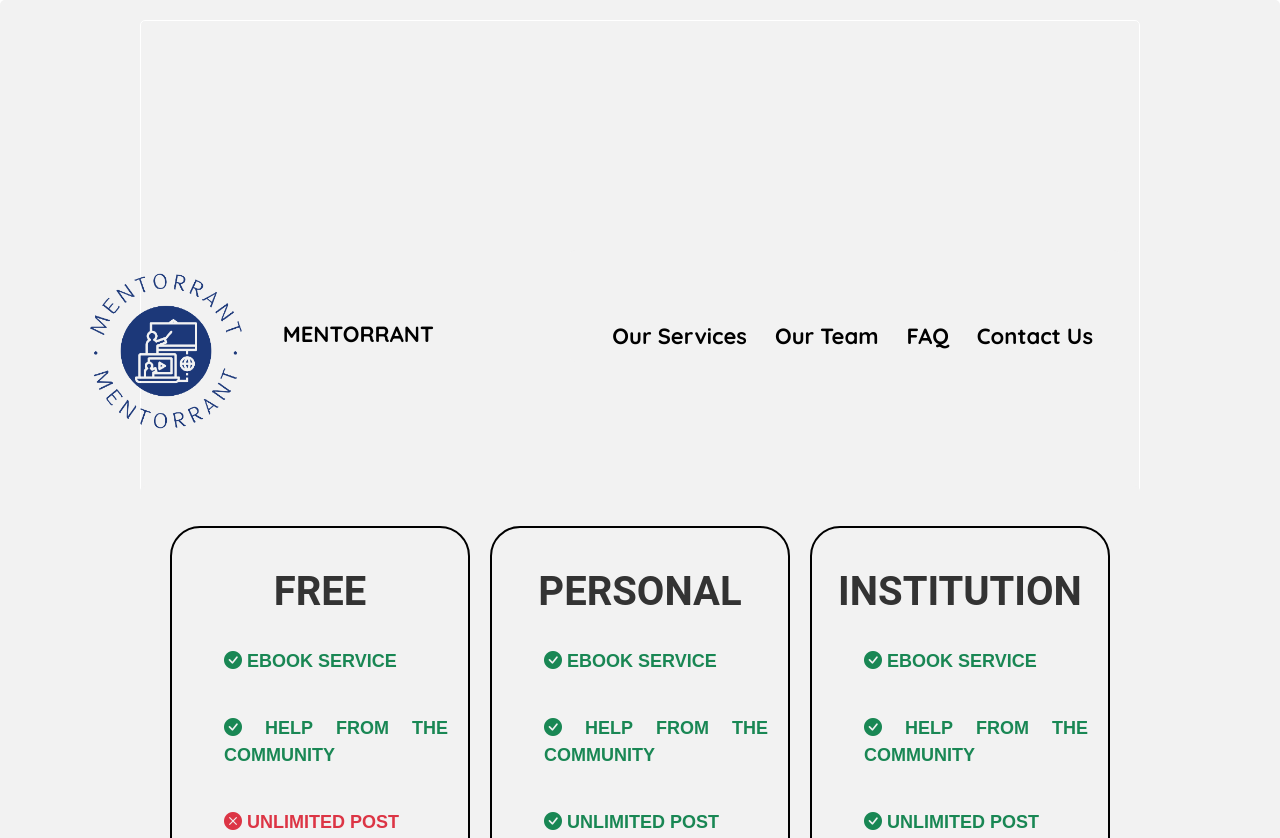
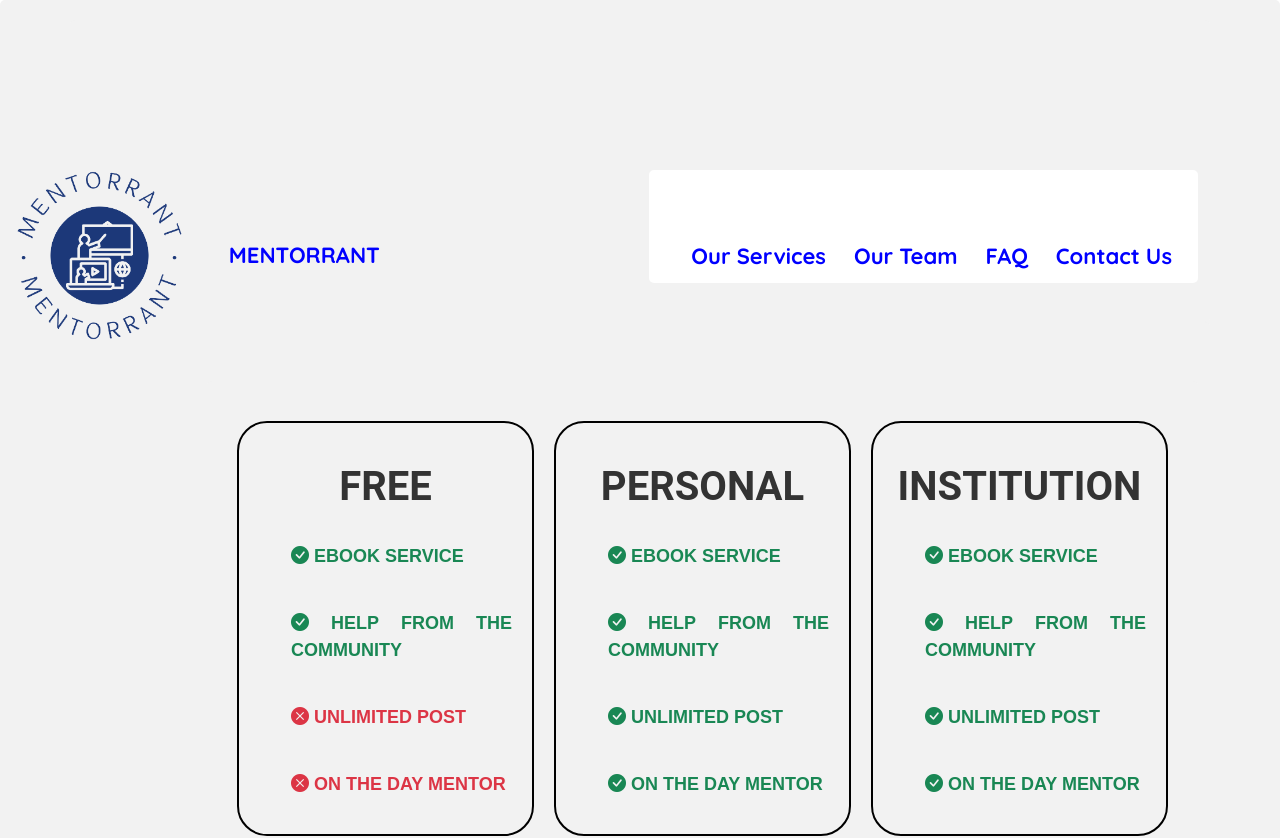
Before and after one commit to EstrellaAbueva/Mentorrant_ReactApp, a React (Create React App) app: page /body in a window 1280 px wide. Shown: the top 838 px of the page. Built offline with nearby package versions, Linux system fonts and the light colour scheme.

Commit message:
Fix Frontend

```diff
--- a/src/App.css
+++ b/src/App.css
@@ -14,7 +14,7 @@
 }
 
 .App-header {
-  background-color: #282c34;
+  background-color: white;
   min-height: 100vh;
   display: flex;
   flex-direction: column;
@@ -25,7 +25,7 @@
 }
 
 .App-link {
-  color: #61dafb;
+  color: white;
 }
 
 @keyframes App-logo-spin {
--- a/src/Components/ContactUs/ContactUs.css
+++ b/src/Components/ContactUs/ContactUs.css
@@ -1,3 +1,7 @@
+.flex-container{
+    margin-left: 125px;
+}
+
 .p-tag {
     text-align: center;
     font-weight: bold;
--- a/src/Components/ContactUs/ContactUs.js
+++ b/src/Components/ContactUs/ContactUs.js
@@ -2,7 +2,10 @@ import './ContactUs.css';
 
 const ContactUs = () => {
     return (
-        <div className="flex-container">
+        <div className="container">
+            <br></br>
+            <br></br>
+            <br></br>
             <div className="box1">
                 <h1><strong>CALL US</strong></h1>
                 <hr></hr>
--- a/src/Components/FAQ/Faq.js
+++ b/src/Components/FAQ/Faq.js
@@ -3,7 +3,10 @@ import './Faq.css';
 
 const FAQ = () => {
     return (
-        <div className="container">
+        <div className="container-sm">
+            <br></br>
+            <br></br>
+            <br></br>
             <h1 className="faq-h1">WHAT IS MENTORRANT?</h1>
             <p className="faq-q">
                 Mentorrant is an online platform that connects to other
--- a/src/Components/Homepage/HomeLink.js
+++ b/src/Components/Homepage/HomeLink.js
@@ -27,7 +27,7 @@ const Home = () => {
                 <br></br>
                 <div class="row">
                     <div class="col">
-                        <img src={ebooks} class="photo" />
+                        <img src={ebooks} class="photo"/>
                         <h1 class="display-5">Available Ebooks</h1>
                         <h3><Link className="ebooksLink" to="/Ebooks">Ebooks</Link></h3>
                     </div>
--- a/src/Components/Navbar/Body.css
+++ b/src/Components/Navbar/Body.css
@@ -1,15 +1,6 @@
-.content {
-    max-width: 600px;
-    margin: 40px auto;
-    padding: 20px;
-  }
-
 .flex-container {
-  display: flex;
-  max-width: 1000px;
-  margin: 0 auto;
-  margin-top: -10px;
-  height: auto;
+  display: inline-flex;
+  margin-left: -150px;
 }
 
 .flex-container div {
--- a/src/Components/Navbar/Body.js
+++ b/src/Components/Navbar/Body.js
@@ -3,6 +3,7 @@ import './Body.css';
 
 const Body = () => {
     return (
+        <div className='container-md'>
             <div className="flex-container">
                 <div className="box1">
                     <h1>Free</h1>
@@ -44,6 +45,7 @@ const Body = () => {
                     </ul>
                 </div>
             </div>
+        </div>
      );
 }
 
--- a/src/Components/Navbar/Navbar.css
+++ b/src/Components/Navbar/Navbar.css
@@ -8,24 +8,16 @@
   color: #333;
 }
 
-.container {
-  padding: 20px;
-  align-items: center;
-  max-width: 1000px;
-  margin: 0 auto;
-  height: min-content;
-}
-
 .navbar {
-  display: flex;
-  height: auto;
+  /* display: flex; */
+  height: 150px;
 }
 
 .logo {
-  height: 30%;
-  width: 30%;
+  height: 50%;
+  width: 50%;
   margin-left: -150px;
-  flex: 1;
+  /* flex: 1; */
 }
 
 .navbar h1 {
@@ -38,6 +30,7 @@
 }
 
 .navbar .links {
+  background-color: white;
   padding-top: 70px;
   margin-left: auto;
   max-width: fit-content;
@@ -55,7 +48,3 @@ a {
 a:hover {
   color: blue;
 }
-
-.container {
-  border: white 1px solid;
-}
--- a/src/Components/Navbar/NavbarLink.js
+++ b/src/Components/Navbar/NavbarLink.js
@@ -6,9 +6,9 @@ import { Link } from "react-router-dom";
 
 const NavbarLink = () => {
     return (
-      <div className ="container">
-      <nav className="navbar">
+      <div className="container-sm">
         <img className ="logo" alt="" src= {mentorrantHighReso}/>
+        <nav className="navbar navbar-expand-lg">
             <h1><Link className="homeLink" to="/home">Mentorrant</Link></h1>
             <div className="links">
               <Link className="link-a" to="/body">Our Services</Link>
--- a/src/index.css
+++ b/src/index.css
@@ -1,101 +1,13 @@
-@import url('https://fonts.googleapis.com/css2?family=Quicksand:wght@300;400;500;600;700&display=swap');
-
-/* base styles */
-
-.container {
-  padding: 20px;
-  align-items: center;
-  max-width: 1000px;
-  margin: 0 auto;
-  border: 2px solid black;
-  height: min-content;
+body {
+  margin: 0;
+  font-family: -apple-system, BlinkMacSystemFont, 'Segoe UI', 'Roboto', 'Oxygen',
+    'Ubuntu', 'Cantarell', 'Fira Sans', 'Droid Sans', 'Helvetica Neue',
+    sans-serif;
+  -webkit-font-smoothing: antialiased;
+  -moz-osx-font-smoothing: grayscale;
 }
 
-.navbar {
-  display: flex;
-  height: auto;
+code {
+  font-family: source-code-pro, Menlo, Monaco, Consolas, 'Courier New',
+    monospace;
 }
-
-.logo {
-  height: 30%;
-  width: 30%;
-  margin-left: -50px;
-  flex: 1;
-}
-
-* {
-  margin: 0;
-  font-family: "Quicksand";
-  color: #333;
-}
-
-.navbar h1 {
-  color: #0000FF;
-  padding-top: 100px;
-  align-content: center;
-  margin-left: -75px;
-  font-size: 40px;
-  flex: 1;
-}
-
-.navbar .links {
-  padding-top: 120px;
-  margin-left: auto;
-  max-width: fit-content;
-}
-
-.navbar a {
-  margin-left: 16px;
-  text-decoration: none;
-  padding: 6px;
-  color: black;
-}
-
-.navbar a:hover {
-  color: blue;
-}
-
-.content {
-  max-width: 600px;
-  margin: 40px auto;
-  padding: 20px;
-}
-
-.flex-container {
-  display: flex;
-  max-width: 1000px;
-  margin: 0 auto;
-  margin-top: 10px;
-  height: 350px;
-}
-
-.flex-container div{
-  text-align: center;
-  margin: 0 10px;
-  border: 2px solid black;
-  border-radius: 30px;
-}
-
-.flex-container div li {
-  text-align: left;
-  padding: 10px;
-  margin-top: 20px;
-  font-weight: bold;
-}
-
-ul {
-  /* list-style-image: url('./Components/Navbar/assets/check-mark.png'); */
-  list-style: square url('./Components/Navbar/assets/check-mark.png');
-}
-
-.box1 {
-  flex: 1;
-}
-
-.box2 {
-  flex: 1;
-}
-
-.box3 {
-  flex: 1;
-}
```
Lines whose indentation alone changed are shown as unchanged.
